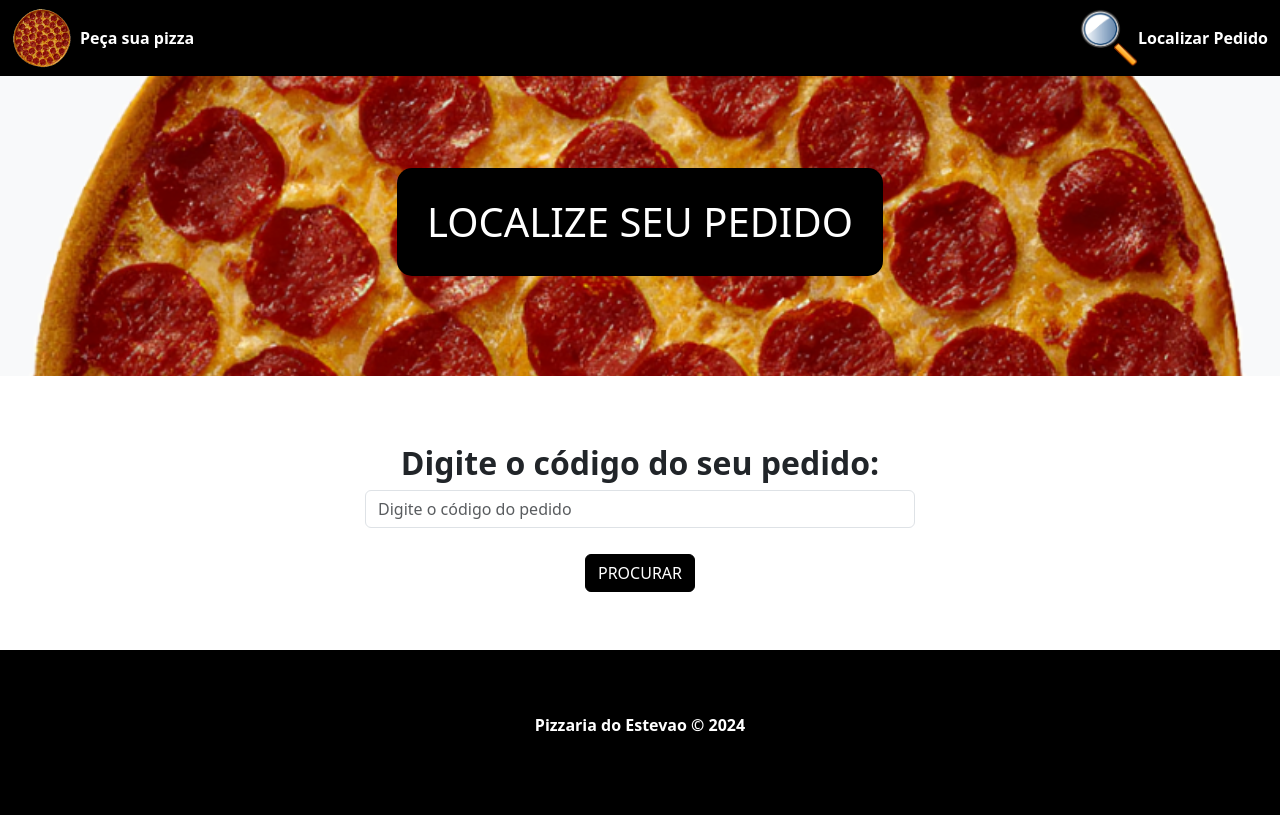
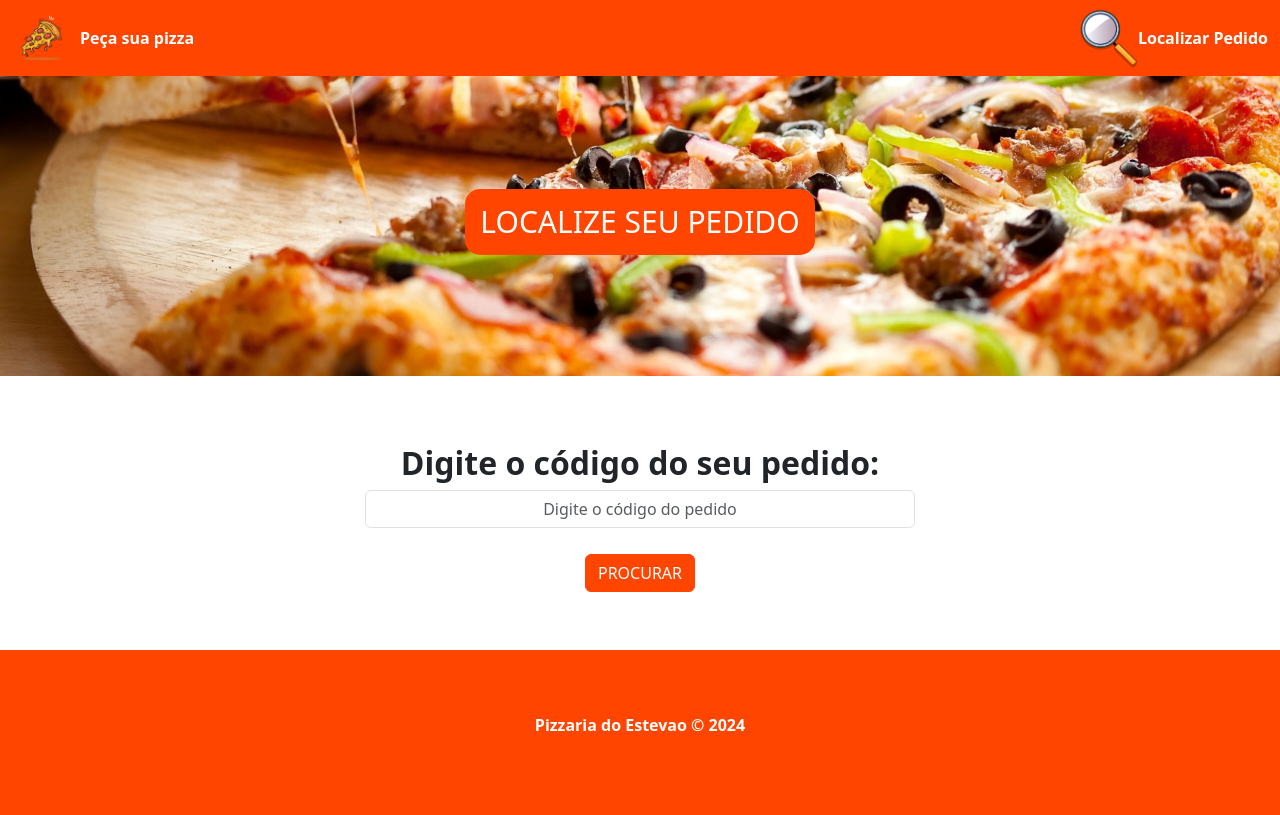
Before and after one commit to EstevaoA98/PROJETO-Pizzaria, a PHP site: page /searchOrder.php in a window 1280 px wide. Run offline with PHP 8.4, Linux system fonts and the light colour scheme; some libraries are stand-ins or nearby versions.

Commit message:
Layout/CSS

```diff
--- a/css/style.css
+++ b/css/style.css
@@ -8,7 +8,7 @@ html, body{
     width: 60px;
 }
 .navbar.navbar-expand-lg{
-    background-color:black;
+    background-color:orangered;
     font-weight: bold;
 }
 
@@ -25,7 +25,7 @@ html, body{
 
 /*HOME*/
 #main-banner{
-    background-image: url("../img/pizza.png");
+    background-image: url("../img/pizzaHome.webp");
     height:300px;
     background-position: center;
     background-size: cover;
@@ -37,12 +37,12 @@ html, body{
 }
 #main-banner h1{
     color: #fff;
-    background-color: black;
+    background-color: orangered;
     text-align: center;
-    padding: 30px;
+    padding: 15px;
     text-transform: uppercase;
-    width: 500px;
-    font-size: 40px;
+    width: auto;
+    font-size: 30px;
     border-radius: 15px;
 
 }
@@ -70,8 +70,8 @@ html, body{
 }
 .btn.btn-primary {
     margin: 10px;
-    background-color: black;
-    border-color:black ;
+    background-color: red;
+    border-color:red ;
 
 
 }
@@ -112,7 +112,7 @@ html, body{
     padding: 20px;
     font-size: 18px;
     text-align: center;
-    border: 1px solid black;
+    border: 1px solid orangered;
     background-color:transparent;
 }
 .alert-custom-searchNo {
@@ -129,7 +129,7 @@ html, body{
 }
 /*SEARCHORDER*/
 #main-banner2{
-    background-image: url("../img/pizza.png");
+    background-image: url("../img/pizzaHome.webp");
     height: 300px;
     background-position: center;
     background-size: cover;
@@ -141,12 +141,13 @@ html, body{
 }
 #main-banner2 h1{
     color: #fff;
-    background-color: black;
+    background-color: orangered;
     text-align:center;
-    padding: 30px;
+    padding: 15px;
     border-radius: 15px;
-    font-size: 40px;
+    font-size: 30px;
     text-transform: uppercase;
+    width: auto;
 
 
 }
@@ -157,7 +158,7 @@ html, body{
 }
 .main-banner h1{
     color: #fff;
-    background-color: black;
+    background-color: orangered;
     text-align: center;
     padding: 30px;
     text-transform: uppercase;
@@ -166,8 +167,8 @@ html, body{
 }
 
 .btn.btn-primary{
-    background-color: black;
-    border-color: black;
+    background-color: orangered;
+    border-color: orangered;
     margin-top: 10px;
     text-transform: uppercase;
 }
@@ -204,7 +205,7 @@ html, body{
 footer{
     width: 100%;
     height: 165px;
-    background-color: black;
+    background-color: orangered;
     color: #fff;
     display: flex;
     align-items: center;
--- a/searchOrder.php
+++ b/searchOrder.php
@@ -68,7 +68,7 @@ function getOrderStatus($conn, $pedido_id) {
                 <h2 class="text-center">Digite o código do seu pedido:</h2>
                 <form action="searchOrder.php" method="POST" id="search-form">
                     <div class="form-group mb-3">
-                        <input type="text" name="codigo" id="codigo" class="form-control" placeholder="Digite o código do pedido" required>
+                        <input type="text" name="codigo" id="codigo" class="text-center form-control" placeholder="Digite o código do pedido" required>
                     </div>
                     <div class="form-group text-center">
                         <input type="hidden" name="type" value="search">
--- a/templates/header.php
+++ b/templates/header.php
@@ -30,7 +30,7 @@ if (isset($_SESSION["msg"])) {
         <nav class="navbar navbar-expand-lg">
             <div class="container-fluid d-flex justify-content-between align-items-center">
                 <a href="index.php" class="nav-brand">
-                    <img src="img/pizza.png" alt="fazer pedido da pizza" id="brand-logo">
+                    <img src="img/pizzaderretendo.png" alt="fazer pedido da pizza" id="brand-logo">
                 </a>
                 <div class="collapse navbar-collapse" id="navbarNav">
                     <ul class="navbar-nav">
```
Also changed, not shown: img/imagemApresentacao.jpeg (added), img/pizzaHome.webp (added), img/pizzaderretendo.png (added).
